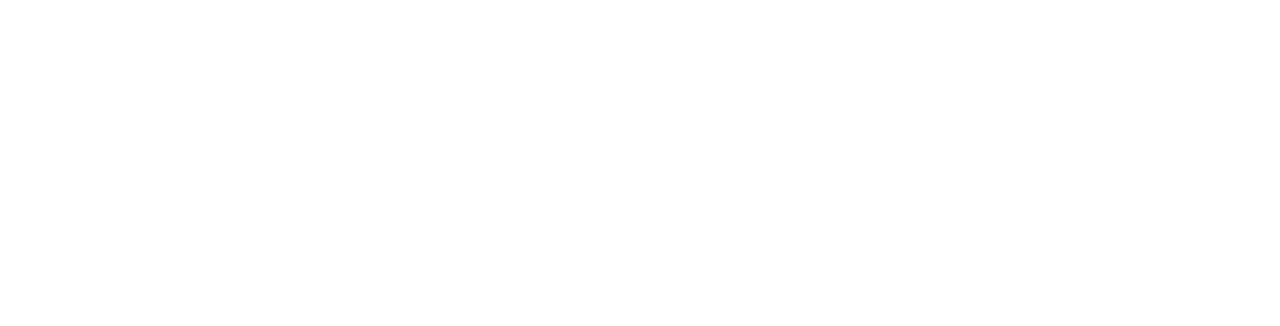
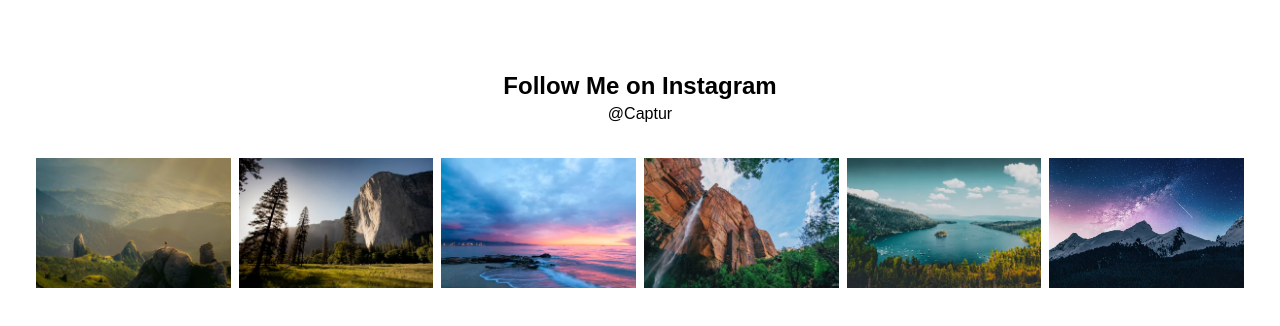
Before and after one commit to jbrace817/captur_tw, a Next.js app: page / in a window 1280 px wide. Shown: the part 1480-1806 px from the top of the page. Before the commit the page ends 1454 px from the top, so only its background shows below. Built offline with nearby package versions, Linux system fonts and the light colour scheme.

Commit message:
Add a section for the instagram collage

```diff
--- a/src/app/page.js
+++ b/src/app/page.js
@@ -3,6 +3,7 @@ import { Raleway } from 'next/font/google';
 import Hero from '@/components/Hero';
 import Slider from '@/components/Slider';
 import { SliderData } from '@/components/SliderData';
+import Instagram from '@/components/Instagram';
 
 export default function Home() {
   return (
@@ -12,6 +13,7 @@ export default function Home() {
         message="I capture moments in nature and keep them alive."
       />
       <Slider slides={SliderData} />
+      <Instagram />
     </div>
   );
 }
--- /dev/null
+++ b/src/components/Instagram.jsx
@@ -0,0 +1,26 @@
+import IgImg1 from '../app/assets/social/ig-img-1.jpeg';
+import IgImg2 from '../app/assets/social/ig-img-2.jpeg';
+import IgImg3 from '../app/assets/social/ig-img-3.jpeg';
+import IgImg4 from '../app/assets/social/ig-img-4.jpeg';
+import IgImg5 from '../app/assets/social/ig-img-5.jpeg';
+import IgImg6 from '../app/assets/social/ig-img-6.jpeg';
+import InstagramImg from './InstagramImg';
+
+function Instagram() {
+  return (
+    <div className="max-w-[1240px] mx-auto text-center py-24">
+      <p className="text-2xl font-bold">Follow Me on Instagram</p>
+      <p className="pb-4">@Captur</p>
+      <div className="grid grid-cols-2 md:grid-cols-3 lg:grid-cols-6 gap-2 p-4">
+        <InstagramImg socialImg={IgImg1} />
+        <InstagramImg socialImg={IgImg2} />
+        <InstagramImg socialImg={IgImg3} />
+        <InstagramImg socialImg={IgImg4} />
+        <InstagramImg socialImg={IgImg5} />
+        <InstagramImg socialImg={IgImg6} />
+      </div>
+    </div>
+  );
+}
+
+export default Instagram;
--- /dev/null
+++ b/src/components/InstagramImg.jsx
@@ -0,0 +1,22 @@
+import Image from 'next/legacy/image';
+import { FaInstagram } from 'react-icons/fa';
+function InstagramImg({ socialImg }) {
+  return (
+    <div className="relative">
+      <Image
+        src={socialImg}
+        alt="/"
+        className="w-full h-full"
+        layout="responsive"
+      />
+      {/* Overlay */}
+      <div className="flex justify-center items-center absolute top-0 left-0 right-0 bottom-0 hover:bg-black/50 group">
+        <p className="text-gray-300 hidden group-hover:block ">
+          <FaInstagram size={30} />
+        </p>
+      </div>
+    </div>
+  );
+}
+
+export default InstagramImg;
```
